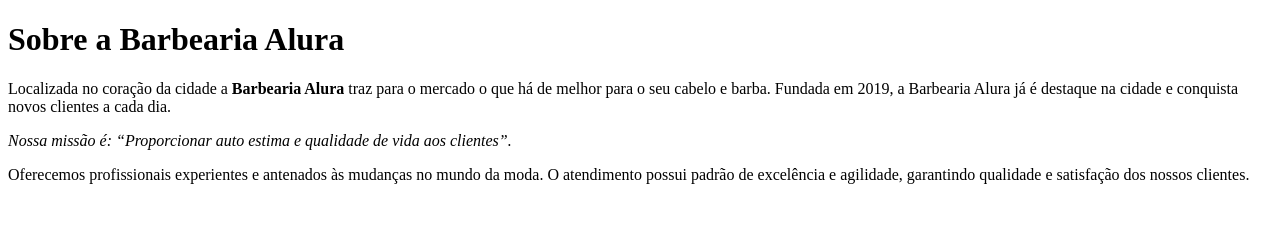
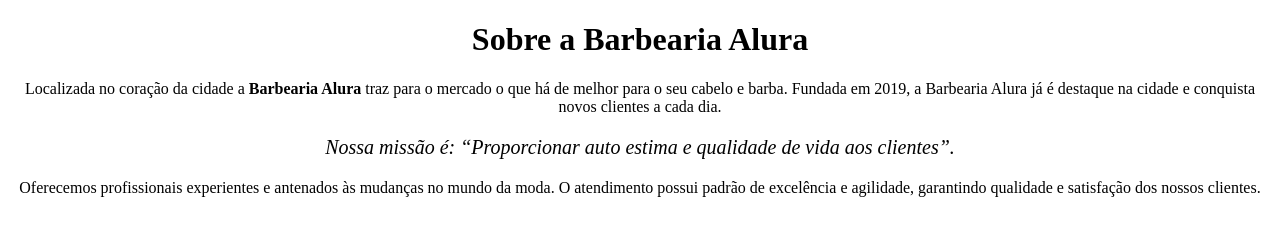
Before and after one commit to eoNatan/RepositorioPensamento, a plain HTML site: page index.html in a window 1280 px wide. Drawn offline with Linux system fonts and the light colour scheme.

Commit message:
Add files via upload

```diff
--- a/index.html
+++ b/index.html
@@ -1,17 +1,24 @@
 <!DOCTYPE html>
-<html>
+<html lang="pt-br">
+    <head>
     <meta charset="UTF-8">
-    <h1>Sobre a Barbearia Alura</h1>
+    <title>Barbearia Alura</title>
+    </head>
 
-    <p>Localizada no coração da cidade a <strong>Barbearia Alura</strong> traz para o
+    <body>
+    <h1 style="text-align: center;">Sobre a Barbearia Alura</h1>
+
+    <p style="text-align: center;">Localizada no coração da cidade a <strong>Barbearia Alura</strong> traz para o
     mercado o que há de melhor para o seu cabelo e barba. Fundada em 2019, a Barbearia
     Alura já é destaque na cidade e conquista novos clientes a cada dia.</p>
-    <p><em>Nossa missão é: “Proporcionar auto estima e qualidade de vida aos clientes”.
+
+    <p style="font-size: 20px; text-align: center;"><em>Nossa missão é: “Proporcionar auto estima e qualidade de vida aos clientes”.
     </em></p>
 
-    <p>Oferecemos profissionais experientes e antenados às mudanças no mundo da moda.
+    <p style="text-align: center;">Oferecemos profissionais experientes e antenados às mudanças no mundo da moda.
     O atendimento possui padrão de excelência e agilidade, garantindo qualidade e satisfação
     dos nossos clientes.</p>
+    </body>
 
 
 </html>
```
Also changed, not shown: 1 other file.
